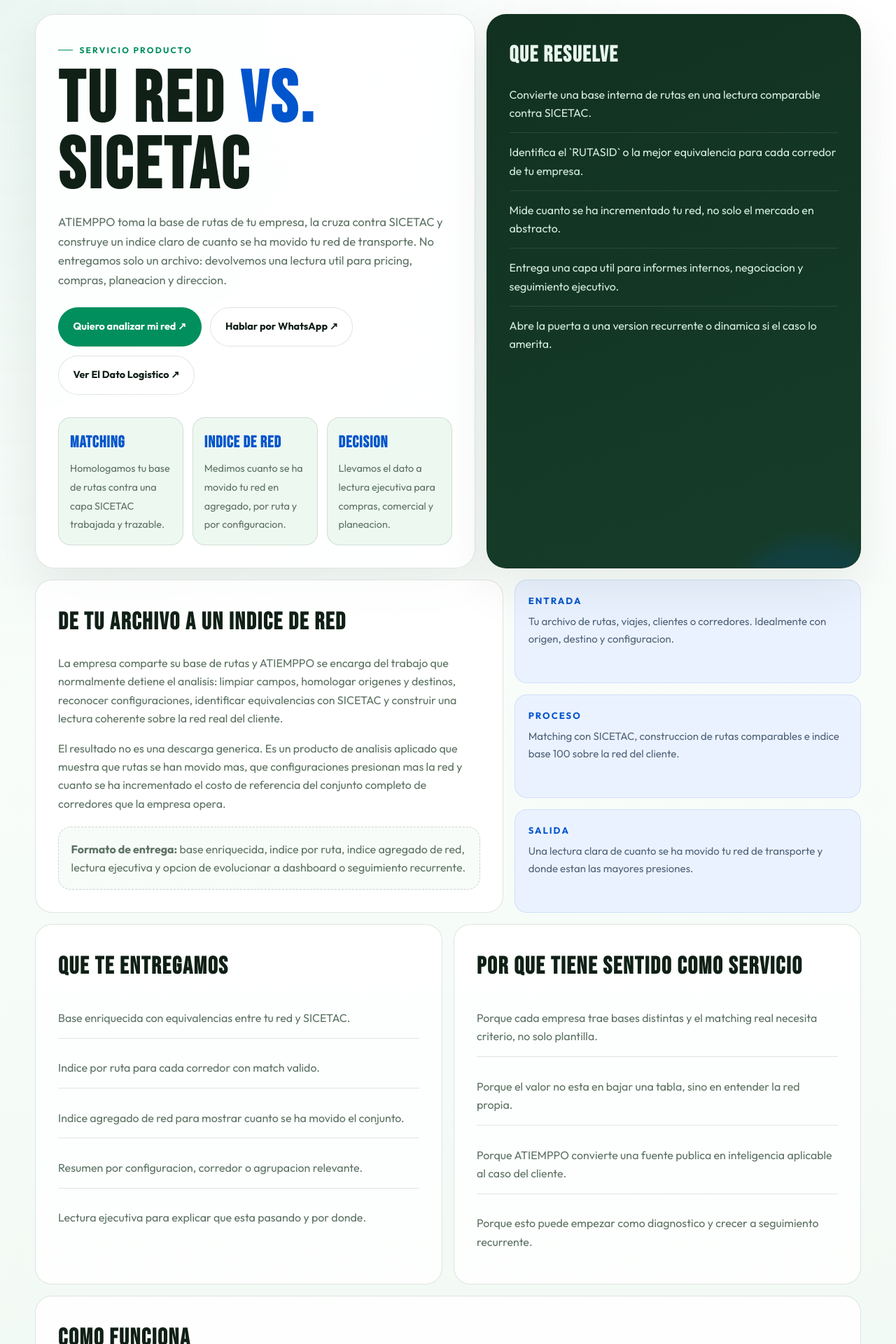
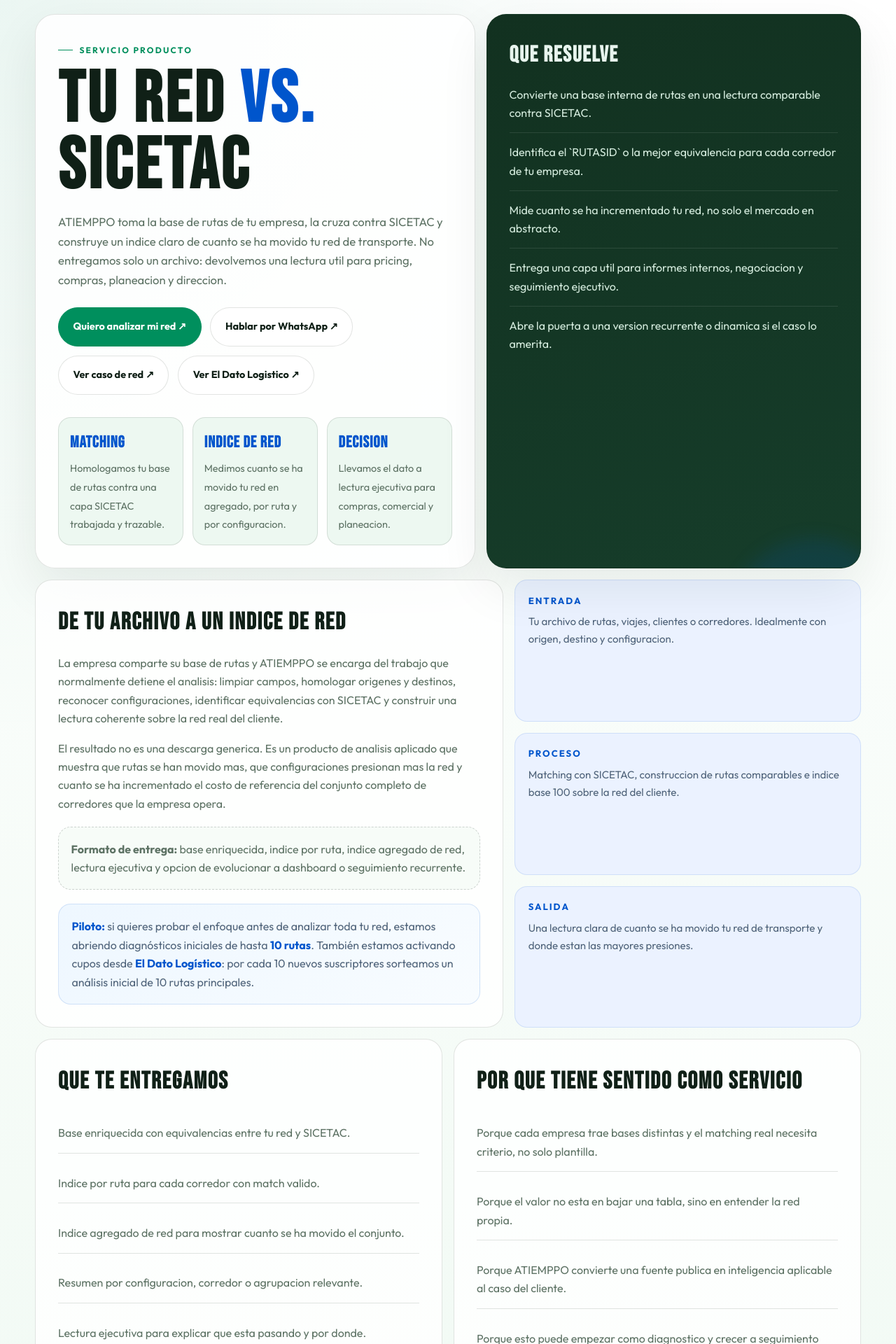
Before and after one commit to imatjuanmatiz/atiemppo-web, a Jekyll site: the page built from indices-sicetac.html, in a window 1280 px wide. Shown: the top 1920 px of the page at 70% size. Built offline with Jekyll 4.4.1, drawn with Linux system fonts in a browser that asks for light colours; some of the changed text lies outside the part shown.

Commit message:
Link SICETAC service page to case landing

```diff
--- a/indices-sicetac.html
+++ b/indices-sicetac.html
@@ -184,6 +184,15 @@
   margin-top:1.25rem;
 }
 .download-box p{margin:0;color:var(--muted)}
+.pilot-box{
+  background:linear-gradient(135deg,#eef7ff 0%,#f8fcff 100%);
+  border:1px solid rgba(0,85,204,.14);
+  border-radius:18px;
+  padding:1.15rem;
+  margin-top:1.25rem;
+}
+.pilot-box p{margin:0;color:#50647a}
+.pilot-box strong{color:var(--accent2)}
 .cta{background:linear-gradient(135deg,#102017 0%,#15462c 100%);color:#e8f5ee}
 .cta p{color:#c5e3d1}
 .foot{
@@ -266,6 +275,7 @@
         <div class="actions">
           <a class="btn btn-primary" href="#solicitar">Quiero analizar mi red ↗</a>
           <a class="btn btn-secondary" href="https://wa.me/573107687010" target="_blank" rel="noopener">Hablar por WhatsApp ↗</a>
+          <a class="btn btn-secondary" href="/indice-red-sicetac/">Ver caso de red ↗</a>
           <a class="btn btn-secondary" href="/eldatologistico/">Ver El Dato Logistico ↗</a>
         </div>
         <div class="grid">
@@ -293,6 +303,9 @@
         <p>El resultado no es una descarga generica. Es un producto de analisis aplicado que muestra que rutas se han movido mas, que configuraciones presionan mas la red y cuanto se ha incrementado el costo de referencia del conjunto completo de corredores que la empresa opera.</p>
         <div class="download-box">
           <p><strong>Formato de entrega:</strong> base enriquecida, indice por ruta, indice agregado de red, lectura ejecutiva y opcion de evolucionar a dashboard o seguimiento recurrente.</p>
+        </div>
+        <div class="pilot-box">
+          <p><strong>Piloto:</strong> si quieres probar el enfoque antes de analizar toda tu red, estamos abriendo diagnósticos iniciales de hasta <strong>10 rutas</strong>. También estamos activando cupos desde <a href="/eldatologistico/" style="font-weight:700;color:var(--accent2)">El Dato Logístico</a>: por cada 10 nuevos suscriptores sorteamos un análisis inicial de 10 rutas principales.</p>
         </div>
       </div>
       <div class="callouts">
@@ -357,6 +370,7 @@
         <p>Este producto esta pensado para empresas que quieren saber, con criterio y con evidencia, cuanto se ha movido su red de transporte frente a SICETAC. Si quieres convertir tus rutas en un indice util para decision, hablemos.</p>
         <div class="actions">
           <a class="btn btn-primary" href="#solicitar">Quiero analizar mi red ↗</a>
+          <a class="btn btn-secondary" href="/indice-red-sicetac/">Ver el caso completo ↗</a>
           <a class="btn btn-secondary" href="https://wa.me/573107687010" target="_blank" rel="noopener">Hablar por WhatsApp ↗</a>
           <a class="btn btn-secondary" href="/base-completa-sicetac/">Ver Base Completa SICETAC ↗</a>
         </div>
```
